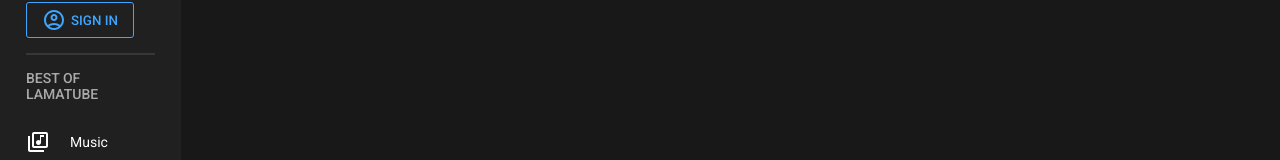
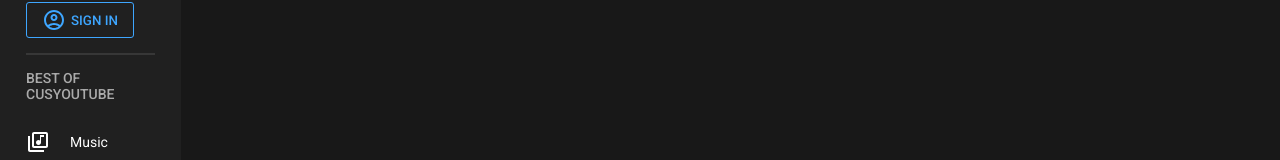
Before and after one commit to MrYasuo/youtube-fullstack, a React (Create React App) app in the folder client/: page / in a window 1280 px wide. Shown: the part 383-543 px from the top of the page. Built offline with nearby package versions, Linux system fonts and the light colour scheme; no server answers.

Commit message:
:wrench: Change text sidebar

```diff
--- a/client/src/components/Menu.jsx
+++ b/client/src/components/Menu.jsx
@@ -138,7 +138,7 @@ const Menu = ({ darkMode, setDarkMode }) => {
 						<Hr />
 					</>
 				)}
-				<Title>BEST OF LAMATUBE</Title>
+				<Title>BEST OF CUSYOUTUBE</Title>
 				<Item>
 					<LibraryMusicOutlinedIcon />
 					Music
```
